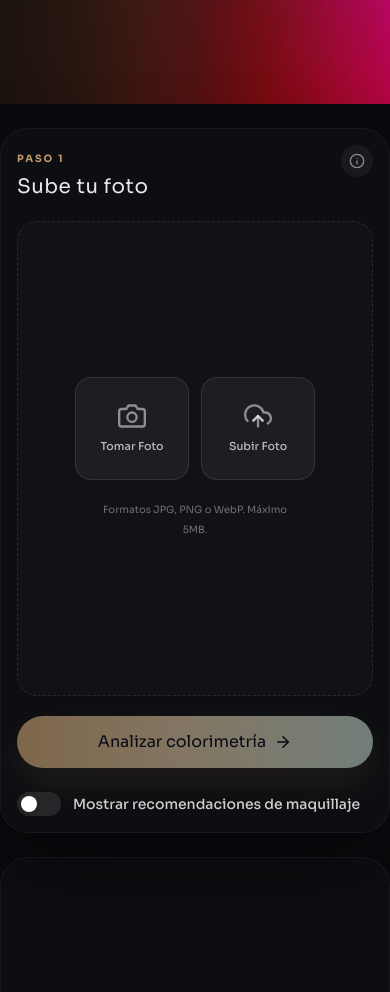
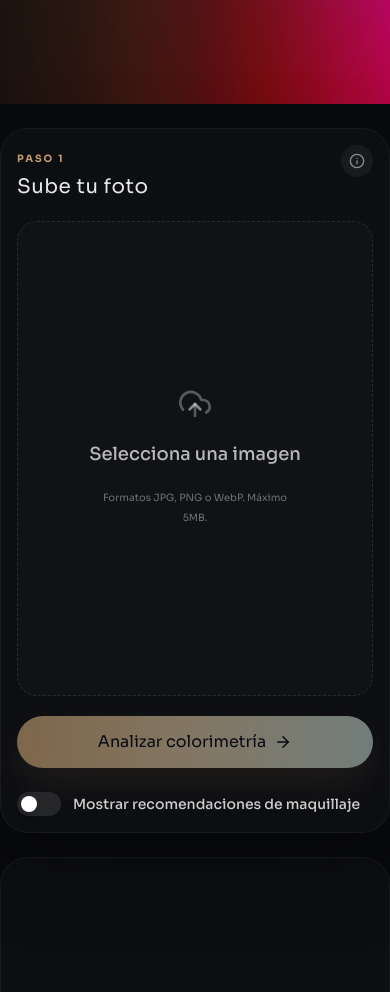
Before and after one commit to Jefffer/my-colorimeter, a React (Vite) app: page / in a window 390 px wide. Shown: the part 740-1732 px from the top of the page. Built offline with nearby package versions, Linux system fonts and the light colour scheme; the HTML template or start-up script is replaced by a standard one; what @react-pdf/renderer would draw is missing.

Commit message:
feat: add mobile device detection and adjust file input options in App component

```diff
--- a/src/App.jsx
+++ b/src/App.jsx
@@ -10,7 +10,6 @@ import Footer from './components/Footer'
 import Tippy from '@tippyjs/react'
 import 'tippy.js/dist/tippy.css'
 import DownloadPdfButton from './components/pdf/DownloadPdfButton'
-import { mockGeminiResponse } from './mockGeminiResponse'
 
 const fallbackReport = {
   season: 'Tu lectura ToneMap',
@@ -198,6 +197,7 @@ function App() {
   const [previewUrl, setPreviewUrl] = useState('')
   const [analysis, setAnalysis] = useState(null)
   const [showMakeup, setShowMakeup] = useState(false)
+  const [isMobileDevice, setIsMobileDevice] = useState(false)
   const [isLoading, setIsLoading] = useState(false)
   const [error, setError] = useState('')
   const [fileAlert, setFileAlert] = useState(null)
@@ -209,6 +209,25 @@ function App() {
   const report = getReportData(analysis)
   const [, setFooterVisible] = useState(false)
   const [stickyTopOffset, setStickyTopOffset] = useState(24)
+
+  useEffect(() => {
+    if (typeof window === 'undefined') return
+
+    const detectMobile = () => {
+      const userAgent = navigator.userAgent || ''
+      const isTouchDevice = window.matchMedia('(pointer: coarse)').matches
+      const isMobileUa = /Android|iPhone|iPad|iPod|Mobile/i.test(userAgent)
+      setIsMobileDevice(isTouchDevice || isMobileUa)
+    }
+
+    detectMobile()
+
+    const mediaQuery = window.matchMedia('(pointer: coarse)')
+    const onChange = () => detectMobile()
+    mediaQuery.addEventListener('change', onChange)
+
+    return () => mediaQuery.removeEventListener('change', onChange)
+  }, [])
 
   useEffect(() => {
     const handleScroll = () => {
@@ -279,19 +298,6 @@ function App() {
     isProcessing.current = false
     setIsLoading(false)
     if (fileInputRef.current) fileInputRef.current.value = ''
-  }
-
-  const loadMockData = () => {
-    if (!previewUrl) {
-      setError('Sube una imagen primero para cargar los datos de prueba')
-      return
-    }
-    setIsLoading(true)
-    setError('')
-    setTimeout(() => {
-      setAnalysis(fallbackReport)
-      setIsLoading(false)
-    }, 1200)
   }
 
   const handleGenerate = async (event) => {
@@ -389,30 +395,45 @@ function App() {
                 </Tippy>
               </div>
 
-              <input ref={fileInputRef} className="sr-only" type="file" accept=".jpg,.jpeg,.png,.webp" onChange={handleFileSelect} />
+              <input ref={fileInputRef} className="sr-only" type="file" accept={isMobileDevice ? 'image/*' : '.jpg,.jpeg,.png,.webp'} onChange={handleFileSelect} />
 
+              {isMobileDevice && (
+                <input ref={cameraInputRef} className="sr-only" type="file" accept="image/*" capture="user" onChange={handleFileSelect} />
+              )}
 
-              <input ref={cameraInputRef} className="sr-only" type="file" accept="image/*" capture="user" onChange={handleFileSelect} />
-
-              <div className="group aspect-[3/4] md:aspect-[4/5] w-full overflow-hidden rounded-[20px] md:rounded-[24px] border border-dashed border-white/10 bg-white/[0.02] p-0 text-left transition-colors hover:border-accent/40 hover:bg-white/[0.04] relative">
+              <div
+                className="group aspect-[3/4] md:aspect-[4/5] w-full overflow-hidden rounded-[20px] md:rounded-[24px] border border-dashed border-white/10 bg-white/[0.02] p-0 text-left transition-colors hover:border-accent/40 hover:bg-white/[0.04] relative"
+                role="button"
+                tabIndex={0}
+                onClick={!isMobileDevice ? openFilePicker : undefined}
+                onKeyDown={(event) => {
+                  if (isMobileDevice) return
+                  if (event.key === 'Enter' || event.key === ' ') {
+                    event.preventDefault()
+                    openFilePicker()
+                  }
+                }}
+              >
                 {previewUrl ? (
                   <>
                     <img src={previewUrl} alt="Vista previa" className="h-full w-full object-cover" />
                     {/* Botón flotante para cambiar foto cuando ya hay una */}
+                    {isMobileDevice && (
                       <div className="absolute bottom-4 inset-x-0 flex justify-center gap-2">
-                       <button onClick={openFilePicker} className="bg-black/60 backdrop-blur-md text-white/90 text-xs px-4 py-2 rounded-full border border-white/20 hover:bg-black/80 transition">
+                       <button onClick={(event) => { event.stopPropagation(); openFilePicker() }} className="bg-black/60 backdrop-blur-md text-white/90 text-xs px-4 py-2 rounded-full border border-white/20 hover:bg-black/80 transition">
                          Cambiar
                        </button>
                       </div>
+                    )}
                   </>
                 ) : (
                   <div className="flex h-full w-full flex-col items-center justify-center gap-5 p-6 text-center">
-
+                    {isMobileDevice ? (
                       <div className="grid grid-cols-2 gap-3 w-full max-w-[240px]">
                         {/* Botón explícito para Cámara */}
                         <button
                           type="button"
-                        onClick={openCameraPicker}
+                          onClick={(event) => { event.stopPropagation(); openCameraPicker() }}
                           className="flex flex-col items-center justify-center gap-2 rounded-2xl border border-white/10 bg-white/5 py-6 transition-colors hover:bg-white/10 hover:border-accent/30"
                         >
                           <FiCamera size={28} className="text-white/50" />
@@ -422,13 +443,19 @@ function App() {
                         {/* Botón explícito para Galería */}
                         <button
                           type="button"
-                        onClick={openFilePicker}
+                          onClick={(event) => { event.stopPropagation(); openFilePicker() }}
                           className="flex flex-col items-center justify-center gap-2 rounded-2xl border border-white/10 bg-white/5 py-6 transition-colors hover:bg-white/10 hover:border-accent/30"
                         >
                           <FiUploadCloud size={28} className="text-white/50" />
                           <span className="text-[11px] font-medium text-white/70">Subir Foto</span>
                         </button>
                       </div>
+                    ) : (
+                      <>
+                        <FiUploadCloud size={32} className="text-white/30" />
+                        <strong className="text-lg font-medium text-white/70">Selecciona una imagen</strong>
+                      </>
+                    )}
 
                     <span className="max-w-[200px] text-[10px] leading-5 text-white/40 font-light">
                       Formatos JPG, PNG o WebP. Máximo 5MB.
--- a/src/components/pdf/InfographicDocument.jsx
+++ b/src/components/pdf/InfographicDocument.jsx
@@ -1,4 +1,3 @@
-import React from 'react';
 import { Document, Page, View, Text, StyleSheet, Svg, Path, Link, Image, Font } from '@react-pdf/renderer';
 import sora400 from '@fontsource/sora/files/sora-latin-400-normal.woff';
 import sora600 from '@fontsource/sora/files/sora-latin-600-normal.woff';
```
Lines whose indentation alone changed are shown as unchanged.
